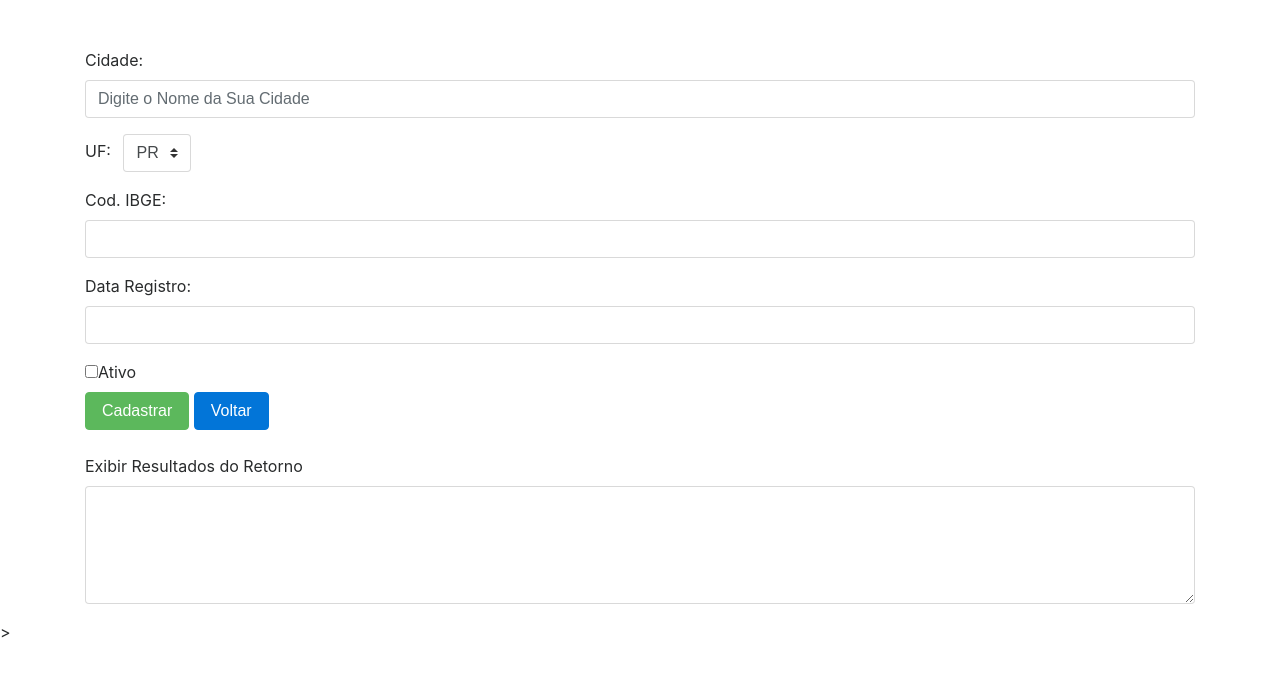
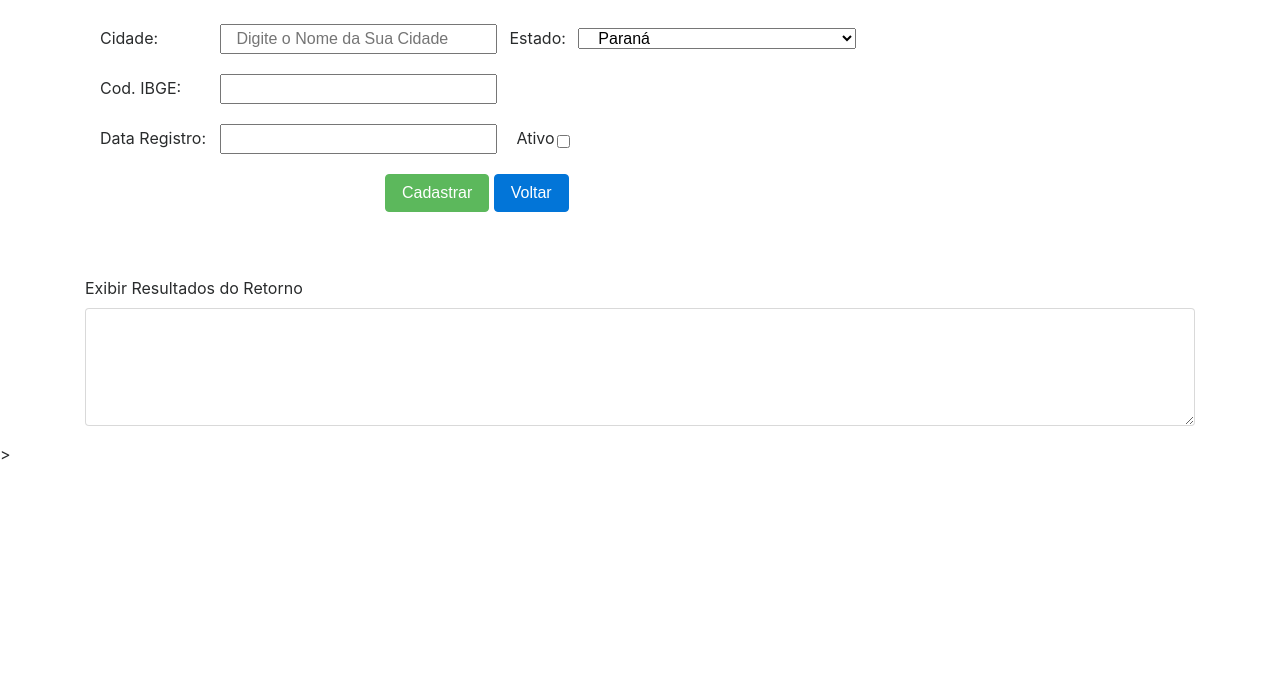
Before and after one commit to erikseyti/TesteTadaSoftware, a Flask app: page /nfe/cidade/ in a window 1280 px wide. Shown: the top 677 px of the page. Run offline with Flask 2, Linux system fonts and the light colour scheme; some libraries are stand-ins or nearby versions.

Commit message:
adicionado o grid na pagina html do cadastro de cidade

```diff
--- a/app/templates/nfe/cidade.html
+++ b/app/templates/nfe/cidade.html
@@ -4,73 +4,110 @@
  	<title>Cidade</title>
     <!-- Bootstrap Core CSS -->
     <link href="{{ url_for('static', filename='css/bootstrap.min.css') }}" rel="stylesheet">
+    <style type="text/css">
+    #estadolabel
+    {
+        margin-left: 8px;
+        margin-right: -2px;
+    }
+
+    #cidadelabel
+    {
+        margin-right: -55px;
+    }
+    #codigoibgelabel
+    {
+        margin-right:-55px;
+    }
+    #dataregistrolabel
+    {
+        margin-right:-55px;
+    }
+    #ativocheckbox
+    {
+        margin-top:11px;
+        margin-left:-37px;
+    }
+    #botoes
+    {
+        margin-left:300px;
+
+    }
+
+
+
+
+
+    </style>
 
 </head>
 <html>
 <body>
-<br><br>
+<br>
 <form id="cidade" name="cidade" method="POST">
 <div class="container">
 	<div class="form-group">
-        <label for="cidade">Cidade:</label>
-        <input type="text" name="cidade" id="nomecidade" class="form-control" placeholder="Digite o Nome da Sua Cidade">
+
+        <label class="col-2" id="cidadelabel" for="cidade">Cidade:</label>
+        <input class="col-3" type="text" name="cidade" id="nomecidade" class="form-control" placeholder="Digite o Nome da Sua Cidade">
+
+
+	<label class="mr-sm-2" class="col-2"  id ="estadolabel" for="inlineFormCustomSelect" >Estado:</label>
+	<select name="uf" class="col-3" class="custom-select mb-2 mr-sm-2 mb-sm-0" id="UF">
+        <option value="AC">Acre</option>
+        <option value="AL">Alagoas</option>
+        <option value="AP">Amapá</option>
+        <option value="AM">Amazonas</option>
+        <option value="BA">Bahia</option>
+        <option value="CE">Ceará</option>
+        <option value="DF">Distrito Federal</option>
+        <option value="ES">Espirito Santo</option>
+        <option value="GO">Goias</option>
+        <option value="MA">Maranhão</option>
+        <option value="MS">Mato Grosso do Sul</option>
+        <option value="MG">Minas Gerais</option>
+        <option value="PA">Pará</option>
+        <option value="PB">Paraíba</option>
+  	 	<option value="PR" selected="True">Paraná</option>
+        <option value="PE">Pernambuco</option>
+        <option value="PI">Piauí</option>
+        <option value="RJ">Rio de Janeiro</option>
+        <option value="RN">Rio Grande do Norte</option>
+        <option value="RS">Rio Grande do Sul</option>
+        <option value="RO">Rondônia</option>
+        <option value="RR">Roraima</option>
+        <option value="SC">Santa Catarina</option>
+  	 	<option value="SP">São Paulo</option>
+        <option value="SE">Sergipe</option>
+        <option value="TO">Tocantins</option>
+
+	</select>
+
+</div>
+    <div class="form-group">
+        <label for="cidade" id="codigoibgelabel" class="col-2">Cod. IBGE:</label>
+        <input type="text" class="col-3" name="codigo IBGE" id="codigoibge" class="form-control"">
     </div>
 
     <div class="form-group">
-	<label class="mr-sm-2" for="inlineFormCustomSelect" >UF:</label>
-	<select name="uf" class="custom-select mb-2 mr-sm-2 mb-sm-0" id="UF">
-  	 	<option value="PR">PR</option>
-  	 	<option value="SP">SP</option>
-     	<option value="AC">AC</option>
-     	<option value="RJ">RJ</option>
-     	<option value="DF">DF</option>
-     	<option value="RS">RS</option>
-     	<option value="SC">SC</option>
-     	<option value="MS">MS</option>
-     	<option value="MT">MT</option>
-     	<option value="GO">GO</option>
-     	<option value="MG">MG</option>
-     	<option value="ES">ES</option>
-     	<option value="BA">BA</option>
-     	<option value="SE">SE</option>
-     	<option value="AL">AL</option>
-     	<option value="PE">PE</option>
-     	<option value="PB">PB</option>
-     	<option value="RN">RN</option>
-     	<option value="CE">CE</option>
-     	<option value="PI">PI</option>
-     	<option value="MA">MA</option>
-     	<option value="TO">TO</option>
-     	<option value="PA">PA</option>
-     	<option value="AP">AP</option>
-     	<option value="RR">RR</option>
-     	<option value="AM">AM</option>
+        <label for="cidade" class="col-2" id="dataregistrolabel">Data Registro:</label>
 
-	</select>
+        <input type="text" class="col-3" name="Data Registro" id="dataregistro" class="form-control"">
+
+        <label class="col-1" class="form-check-label">
+           Ativo
+        </label>
+
+           <input type="checkbox" id="ativocheckbox" class="form-check-input"  name="ativo" value="True">
     </div>
-
-    <div class="form-group">
-        <label for="cidade">Cod. IBGE:</label>
-        <input type="text" name="codigo IBGE" id="codigoibge" class="form-control"">
+    <div id="botoes" class="form-group" class="col-2">
+        <button id="btn_cadastrar" class="btn btn-success" type="submit">Cadastrar</button>
+         <button type="button" class="btn btn-primary">Voltar</button>
     </div>
-
-    <div class="form-group">
-        <label for="cidade">Data Registro:</label>
-        <input type="text" name="Data Registro" id="dataregistro" class="form-control"">
-    </div>
-
-    <div class="form-check">
-        <label class="form-check-label">
-           <input type="checkbox" class="form-check-input"  name="ativo" value="True">Ativo
-        </label>
-    </div>
-
-     <button id="btn_cadastrar" class="btn btn-success" type="submit">Cadastrar</button>
-     <button type="button" class="btn btn-primary">Voltar</button>
      <br> <br>
      <div class="form-group">
-    <label for="exampleTextarea">Exibir Resultados do Retorno</label>
-    <textarea class="form-control" id="cadastrar" rows="5">{% if resposta %}{{resposta}}{% endif %}
+        <label for="exampleTextarea">Exibir Resultados do Retorno</label>
+    <textarea class="form-control" id="cadastrar"   rows="5">{% if resposta %}{{resposta}}{%    endif %}
     </textarea>
   </div>
 
--- /dev/null
+++ b/app/templates/nfe/ibgecidades.py
@@ -0,0 +1,4 @@
+import pynfe
+import os
+with open(os.path.dirname(pynfe.__file__)+"/data/MunIBGE/MunIBGE-UF41.txt", 'r') as myfile:
+    print(myfile.read())
--- a/app/templates/nfe/status.html
+++ b/app/templates/nfe/status.html
@@ -52,6 +52,7 @@
         <option value="PA">PA</option>
         <option value="AP">AP</option>
         <option value="RR">RR</option>
+        <option value="RO">RO</option>
         <option value="AM">AM</option>
 
 	</select>
--- /dev/null
+++ b/app/templates/nfe/testeGrid.html
@@ -0,0 +1,4 @@
+<div class="row form-group">
+  <div class="col-2 text-right"><label for="nome" class="control-label">Nome</label></div>
+  <div class="col-9"><input type="text" class="form-control" id="nome" name="nome" required=""></div>
+</div>
```
